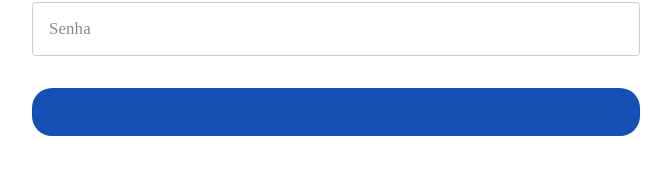
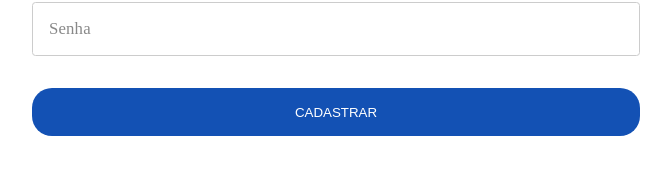
Before and after one commit to ceciliafr/vacina-certa-frontend, a Next.js app: page /register in a window 1280 px wide. Shown: the part 599-774 px from the top of the page, without its empty margins (304-975 px from the left). Built offline with nearby package versions, Linux system fonts and the light colour scheme.

Commit message:
feat: add router in buttons

```diff
--- a/src/app/register/page.tsx
+++ b/src/app/register/page.tsx
@@ -1,8 +1,11 @@
+"use client";
+import { useRouter } from "next/navigation";
 import styles from "./page.module.css";
 import Image from "next/image";
-import Link from "next/link";
 
 const Register = () => {
+  const router = useRouter();
+
   return (
     <main className={styles.main}>
       <div className={styles.content}>
@@ -42,10 +45,11 @@
           </div>
 
           <div style={{ display: "flex", margin: "2rem 0" }}>
-            <button className={styles.deafult_button}>
-              <Link href="/login" replace>
-                Cadastrar
-              </Link>
+            <button
+              className={styles.deafult_button}
+              onClick={() => router.replace("/login")}
+            >
+              Cadastrar
             </button>
           </div>
         </div>
--- a/src/components/Menu/styles.module.css
+++ b/src/components/Menu/styles.module.css
@@ -1,7 +1,3 @@
-.container {
-
-}
-
 .menu_list {
   display: flex;
   flex-direction: column;
```
Also changed, not shown: src/app/login/page.tsx (+11 -2 lines).
